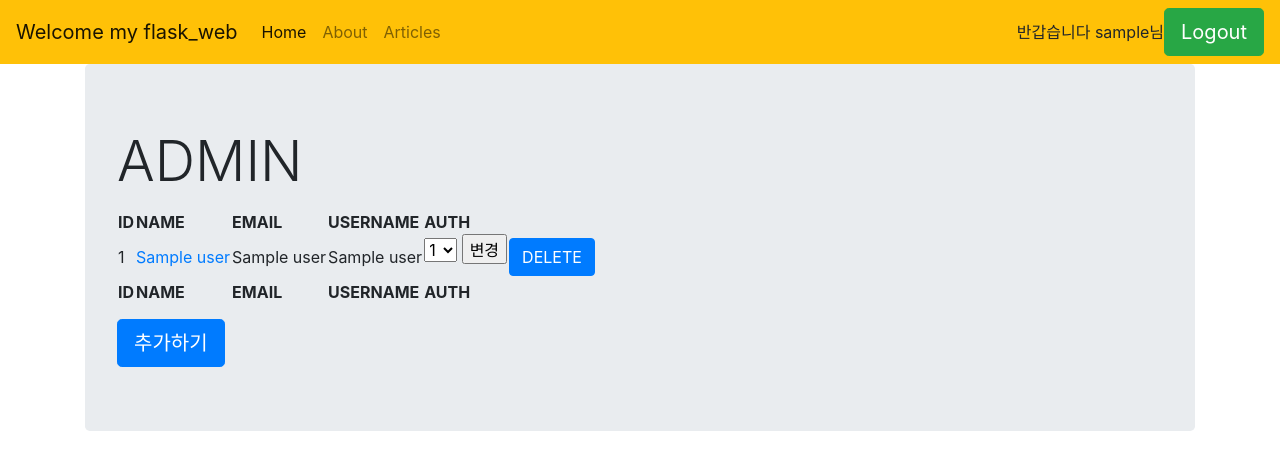
After one commit to TaeKyoungKim/flask_userlists, a Flask app: template templates/admin.html in a window 1280 px wide. The commit adds this page. Shown: the top 470 px of the page. Run offline with Flask 2, Linux system fonts and the light colour scheme; the template is opened without the code that fills it: most values are stand-ins (such as "Sample title", 1, 10 or a date in 2020).

Commit message:
complete

```diff
--- a/app.py
+++ b/app.py
@@ -1,7 +1,8 @@
-from flask import Flask , render_template , redirect ,request
+from flask import Flask , render_template , redirect ,request ,session
 from data import Articles
 import pymysql
 from passlib.hash import sha256_crypt
+from functools import wraps
 
 db = pymysql.connect(
             host='localhost',
@@ -15,25 +16,100 @@ cur = db.cursor()
 app = Flask(__name__)
 app.debug = True
 
+def is_loged_in(f):
+    @wraps(f)
+    def _wraps(*args , **kwargs):
+        if  'is_loged' in session:
+
+            return f(*args , **kwargs)
+        else:
+            return redirect('/login')
+    return _wraps
+def is_admin(f):
+    @wraps(f)
+    def _wraps(*args , **kwargs):
+        if  session['email'] =="1@naver.com":
+
+            return f(*args , **kwargs)
+        else:
+            return redirect('/')
+    return _wraps
+
 @app.route('/register', methods=['GET','POST'])
 def register():
-    name = request.form['name']
-    email = request.form['email']
-    password = request.form['password']
-    password_1 = sha256_crypt.encrypt("1234")
-    print(password_1)
-    print(sha256_crypt.verify("1234", password_1))
+    if request.method =='POST':
 
-    return "SUCCESS"
+        name = request.form['name']
+        email = request.form['email']
+        username = request.form['username']
+        password = request.form['password']
+        password = sha256_crypt.encrypt(password)
+        auth = 4
+        # print(password_1)
+        # print(sha256_crypt.verify("1234", password_1))
+        sql = f"SELECT email FROM users WHERE email ='{email}'"
 
+        cur.execute(sql)
+
+        db.commit()
+
+        user_email = cur.fetchone()
+        print(user_email)
+        if user_email == None:
+
+            query =f"INSERT INTO users (name , email , username, password, auth) VALUES ('{name}', '{email}', '{username}' , '{password}', '{auth}');"
+
+            cur.execute(query)
+
+            db.commit()
+            return redirect('/login')
+        else:
+            return redirect('/register')
+    else:
+        return render_template('register.html')
+
+@app.route('/login', methods=['GET', 'POST'])
+def login():
+    if request.method =='POST':
+        email = request.form['email']
+        password = request.form['password']
+        print(email, password)
+
+        query = f"SELECT * FROM users WHERE email = '{email}';"
+        cur.execute(query)
+        db.commit()
+        user = cur.fetchone()
+        print(user)
+
+        if user == None:
+            return redirect('/login')
+        else:
+            if sha256_crypt.verify(password, user[4]):
+                session['is_loged'] = True
+                session['email'] = user[2]
+                session['username'] = user[3]
+                print(session)
+                return redirect('/')
+            else:
+                return redirect('/login')
+
+    else:
+        return render_template('login.html')
+
+@app.route('/logout')
+def logout():
+    session.clear()
+    return redirect('/login')
 
 @app.route('/', methods=['GET' , 'POST'])
+@is_loged_in
 def hello_world():
-    return render_template('home.html' , name="김태경")
+    return render_template('home.html' , user_name = session['username'])
 
 @app.route('/about', methods=['GET' , 'POST'])
+@is_loged_in
 def about():
-    return render_template("about.html")
+    return render_template("about.html", user_name = session['username'])
 
 @app.route('/articles', methods=['GET' , 'POST'])
 def articles():
@@ -47,9 +123,10 @@ def articles():
     articles = cur.fetchall()
 
     print(articles)
-    return render_template("articles.html" , articles = articles )
+    return render_template("articles.html" , articles = articles,user_name = session['username'] )
 
 @app.route('/article/<id>', methods=['GET' , 'POST'])
+@is_loged_in
 def article(id):
     # articles = Articles()
     # print(len(articles))
@@ -69,10 +146,11 @@ def article(id):
     if article ==None:
         return redirect('/articles')
     else:
-        return render_template('article.html',article = article )
+        return render_template('article.html',article = article,user_name = session['username'] )
 
 
 @app.route('/article/<id>/delete', methods=['GET' , 'POST'])
+@is_loged_in
 def delete_article(id):
     query = f'DELETE FROM `gangnam`.`topic` WHERE id={id}'
     cur.execute(query)
@@ -82,6 +160,7 @@ def delete_article(id):
     return redirect('/articles')
 
 @app.route('/add_article' , methods=['GET','POST'])
+@is_loged_in
 def add_articles():
 
     if request.method == "POST":
@@ -105,9 +184,10 @@ def add_articles():
         # db.close()
         return redirect("/articles")
     else:
-        return render_template('add_article.html')
+        return render_template('add_article.html',user_name = session['username'])
 
 @app.route("/article/<id>/edit", methods=['GET', 'POST'])
+@is_loged_in
 def edit_article(id):
     if request.method == 'POST':
         title = request.form['title']
@@ -131,8 +211,28 @@ def edit_article(id):
 
         article = cur.fetchone()
 
-        return render_template('edit_article.html' , article = article)
+        return render_template('edit_article.html' , article = article, user_name = session['username'])
 
+@app.route('/admin')
+@is_loged_in
+@is_admin
+def admin():
+    query = "SELECT * FROM users"
+    cur.execute(query)
+    db.commit()
+    users = cur.fetchall()
+    return render_template('admin.html',users=users)
+@app.route('/select_auth/<id>' , methods=['POST'])
+@is_loged_in
+@is_admin
+def edit_auth(id):
+    auth = request.form['auth']
+    print(auth)
+    query = f"UPDATE users SET  auth='{auth}' WHERE id = {id};"
+    cur.execute(query)
+    db.commit()
+    return redirect('/admin')
 
 if __name__ == '__main__':
+    app.secret_key = "gangnamStyle"
     app.run(port=5000)
--- /dev/null
+++ b/templates/admin.html
@@ -0,0 +1,56 @@
+{% extends 'layout.html' %}
+
+    {% block body %}
+    <div class="jumbotron">
+        <h1 class="display-4">ADMIN</h1>
+        <p>
+          <table>
+            <thead>
+                <tr>
+                    <th>ID</th>
+                    <th>NAME</th>
+                    <th>EMAIL</th>
+                    <th>USERNAME</th>
+                    <th>AUTH</th>
+                </tr>
+            </thead>
+            <tbody>
+              <ul>
+                {% for user in users %}
+                <tr>
+                  <td>{{user[0]}}</td>
+                  <td><a href='/user/{{user[0]}}'>{{user[1]}}</a></td>
+                  <td>{{user[2]}}</td>
+                  <td>{{user[3]}}</td>
+                  <td><form action="/select_auth/{{user[0]}}" method="POST">
+                <select name="auth" id="auth">
+                    <option value="1">1</option>
+                    <option value="2">2</option>
+                    <option value="3">3</option>
+                    <option value="4">4</option>
+                </select>
+                <input type="submit" value="변경">
+            </form>
+                  </td>
+                  <td><a class="btn btn-primary" href="/user/{{user[0]}}/delete" role="button" onclick="()=>{return confirm('정말삭제하시겠습니까?')}  "> DELETE</a>
+                  </td>
+                </tr>
+                {% endfor %}
+              </ul>
+            </tbody>
+            <tfoot>
+                <tr>
+                    <th>ID</th>
+                    <th>NAME</th>
+                    <th>EMAIL</th>
+                    <th>USERNAME</th>
+                    <th>AUTH</th>
+                </tr>
+            </tfoot>
+      </table>
+    </body>
+    </html>
+        </p>
+        <a class="btn btn-primary btn-lg" href="/add_user" role="button">추가하기</a>
+      </div>
+    {% endblock %}
--- a/templates/includes/_navbar.html
+++ b/templates/includes/_navbar.html
@@ -15,5 +15,15 @@
           <a class="nav-link" href="/articles">Articles</a>
         </li>
       </ul>
+      {% if user_name %}
+      <span>반갑습니다 {{user_name}}님</span>
+      <a class="btn btn-success btn-lg" href="/logout" role="button">Logout</a>
+
+      {% else %}
+      <span>게스트입니다.</span>
+      <a class="btn btn-danger btn-lg" href="/login" role="button">SignIn</a>
+      <a class="btn btn-success btn-lg" href="/register" role="button">SignUp</a>
+      {% endif%}
+
     </div>
   </nav>
```
Also changed, not shown: templates/login.html (added, +12 -0 lines), templates/register.html (added, +15 -0 lines).
